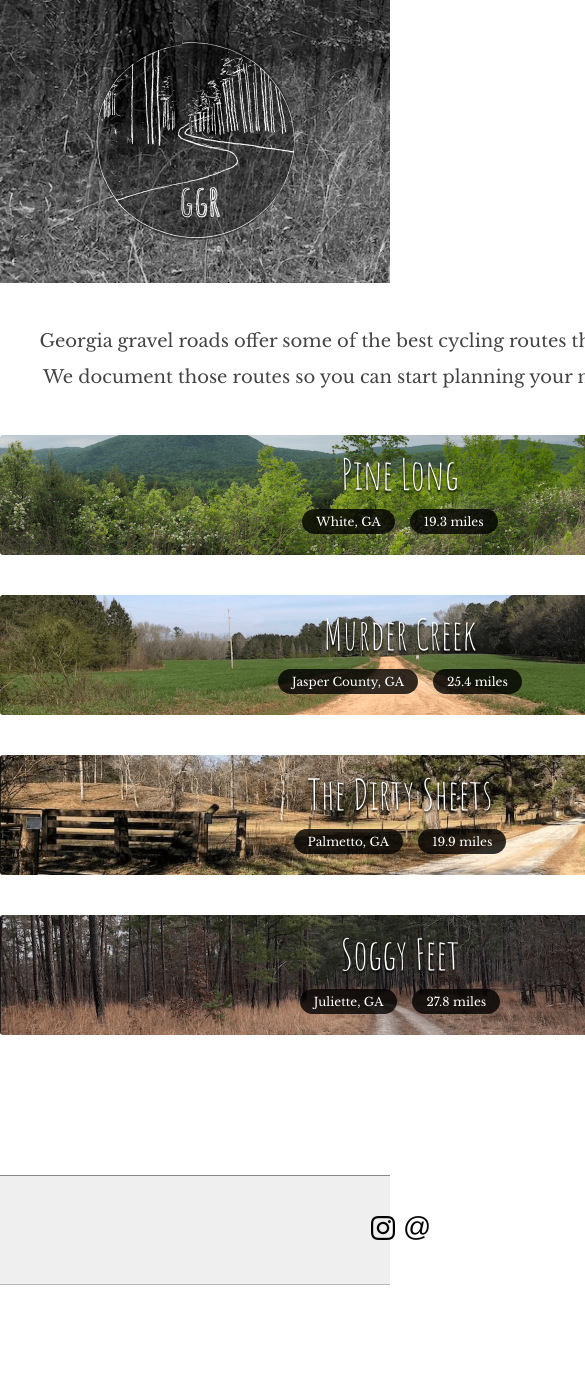
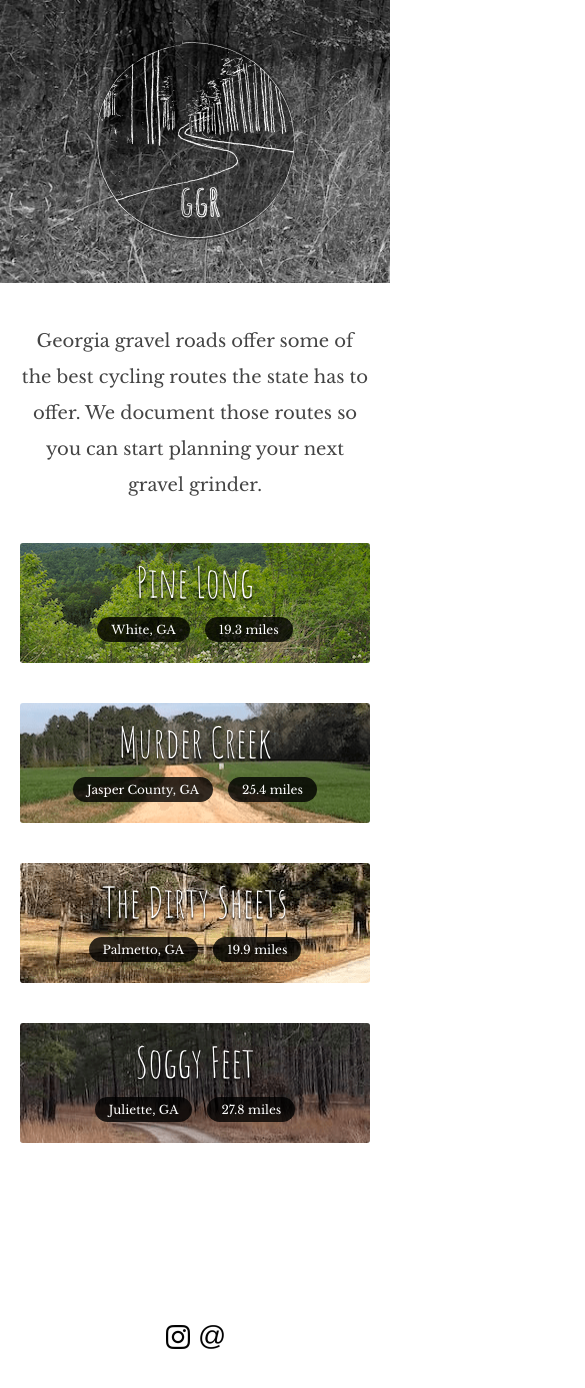
Before and after one commit to cjstewart88/gravelhappens, an Angular app: page / in a window 390 px wide. Shown: the top 1388 px of the page, 585 px wide, since content can reach past the window. Before the commit the page ends 1285 px from the top, so only its background shows below. Built offline with nearby package versions, Linux system fonts and the light colour scheme.

Commit message:
some janky responsive css

```diff
--- a/src/app/app-root/app-root.component.css
+++ b/src/app/app-root/app-root.component.css
@@ -10,6 +10,8 @@
 header {
   position: relative;
   padding: 40px 0;
+  margin-left: -20px;
+  margin-right: -20px;
   text-align: center;
   background: url('/assets/ggr-header-img.png');
   background-repeat: no-repeat;
@@ -33,7 +35,7 @@ header .header-circle {
   margin-left: -100px;
 }
 
-footer.full-width-wrapper {
+footer {
   position:absolute;
   bottom: 0;
   width: 100%;
--- a/src/app/route/route-metrics/route-metrics.component.css
+++ b/src/app/route/route-metrics/route-metrics.component.css
@@ -28,3 +28,19 @@
   font-size: 12px;
   color: #777676;
 }
+
+@media only screen and (max-width: 600px) {
+  .metrics-wrapper {
+    display: block;
+  }
+
+  .metrics-wrapper h1 {
+    text-align: center;
+  }
+
+  .route-metrics {
+    display: block;
+    text-align: center;
+    margin-top: 20px;
+  }
+}
--- a/src/app/routes/routes.component.css
+++ b/src/app/routes/routes.component.css
@@ -48,3 +48,9 @@
 a {
   text-decoration: none;
 }
+
+@media only screen and (max-width: 600px) {
+  .route-preview {
+    background-size: auto;
+  }
+}
--- a/src/app/routes/routes.component.html
+++ b/src/app/routes/routes.component.html
@@ -1,5 +1,5 @@
 <p class="middle-wrapper intro-copy">
-  Georgia gravel roads offer some of the best cycling routes the state has to offer. <br/>
+  Georgia gravel roads offer some of the best cycling routes the state has to offer.
   We document those routes so you can start planning your next gravel grinder.
 </p>
 
--- a/src/styles.css
+++ b/src/styles.css
@@ -1,7 +1,7 @@
 html,
 body {
    margin: 0;
-   padding: 0;
+   padding: 0 10px;
    height: 100%;
 }
 
@@ -16,20 +16,13 @@ body {
 }
 
 .middle-wrapper {
-  width: 800px;
+  max-width: 800px;
   margin: 0 auto;
 }
 
 .middle-wrapper-1200 {
-  width: 1200px;
+  max-width: 1200px;
   margin: 0 auto;
-}
-
-.full-width-wrapper {
-  background: #efefef;
-  margin-bottom: 40px;
-  border-top: solid 1px #868686;
-  border-bottom: solid 1px #bab8b6;
 }
 
 img {
@@ -41,14 +34,14 @@ a {
 }
 
 .route-description p {
-  width: 800px;
+  max-width: 800px;
   margin: 20px auto 0;
   font-size: 18px;
   line-height: 36px;
 }
 
 .route-description .img-wrapper {
-  width: 880px;
+  max-width: 880px;
   margin: 20px auto 0;
   position: relative;
 }
@@ -64,3 +57,13 @@ a {
 .route-description .img-wrapper.two-imgs img:first-child {
   margin-right: 15px;
 }
+
+@media only screen and (max-width: 920px) {
+  .route-description .img-wrapper.two-imgs img {
+    width: 100%;
+  }
+
+  .route-description .img-wrapper.two-imgs img:first-child {
+    margin-bottom: 20px;
+  }
+}
```
